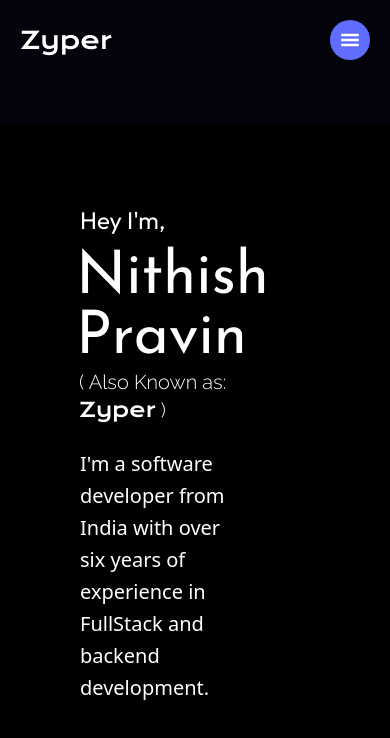
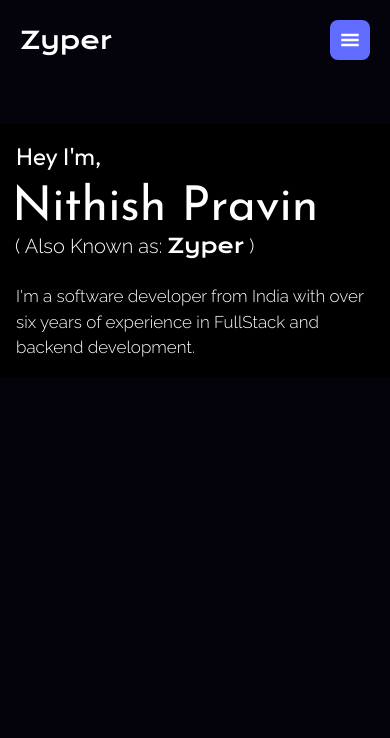
Before and after one commit to ZyperDoesCode/zyper.dev, a Next.js app: page / in a window 390 px wide. Shown: the top 738 px of the page. Built offline with nearby package versions, Linux system fonts and the light colour scheme.

Commit message:
[Style]: Fully responsive home section done

```diff
--- a/src/app/components/navbar/component.js
+++ b/src/app/components/navbar/component.js
@@ -34,7 +34,7 @@ export default function Navbar() {
           </div>
           <div>
             <p className="font-inconsolata text-xl text-white mt-4 cursor-pointer underline hidden md:flex">
-              <span className="text-[#7a85ff] font-bold">/</span>donate
+              <span className="text-[#7a85ff] font-bold">/</span>patron
             </p>
           </div>
         </div>
@@ -47,7 +47,7 @@ export default function Navbar() {
             <GrMail size={20} />
           </div>
           <div
-            className="h-10 w-10 bg-[#616dff] text-center flex rounded-full text-white items-center justify-center cursor-pointer font-outfit hover:scale-105 ease-in duration-200 md:hidden lg:hidden"
+            className="h-10 w-10 bg-[#616dff] text-center flex rounded-lg text-white items-center justify-center cursor-pointer font-outfit hover:scale-105 ease-in duration-200 md:hidden lg:hidden"
             onClick={() => {
               if (navClass == "open") {
                 setNavClass("close")
--- a/src/app/pages/home/home.js
+++ b/src/app/pages/home/home.js
@@ -7,16 +7,16 @@ export default function Home() {
     <main className="flex min-h-screen flex-col items-center">
       <Navbar />
       <div className="flex flex-row w-full bg-white h-full mt-16">
-        <div className="flex flex-1 bg-black p-20 text-2xl flex-col">
-          <p className="text-white font-outfit">Hey I'm,</p>
-          <h1 className="text-white text-6xl font-josefinsans ml-[-4px] mt-3">
+        <div className="flex flex-1 bg-black p-4 flex-col sm:p-20">
+          <p className="text-white font-outfit text-2xl">Hey I'm,</p>
+          <h1 className="text-white text-5xl font-josefinsans ml-[-4px] mt-3 lg:text-6xl">
             Nithish Pravin
           </h1>
           <h3 className="text-white text-xl font-raleway ml-[-1px]">
             ( Also Known as:{" "}
             <span className="text-white text-xl font-kronaone">Zyper</span> )
           </h3>
-          <p className="text-white text-[20px] mt-6 text-left">
+          <p className="font-raleway text-white text-[17px] mt-6 text-left sm:text-[20px] text-left">
             I'm a software developer from India with over
             <br />
             six years of experience in FullStack and
@@ -24,10 +24,10 @@ export default function Home() {
             backend development.
           </p>
         </div>
-        <div className="flex flex-1 bg-black items-left">
+        <div className="hidden flex flex-1 bg-black items-left md:hidden lg:block">
             <Image
               src={HomepageImage}
-              className="hidden md:hidden lg:block lg:h-[500px] lg:w-[500px] rounded-lg"
+              className="hidden md:hidden lg:block lg:h-[500px] lg:w-[500px] rounded-lg "
             />
         </div>
       </div>
```
